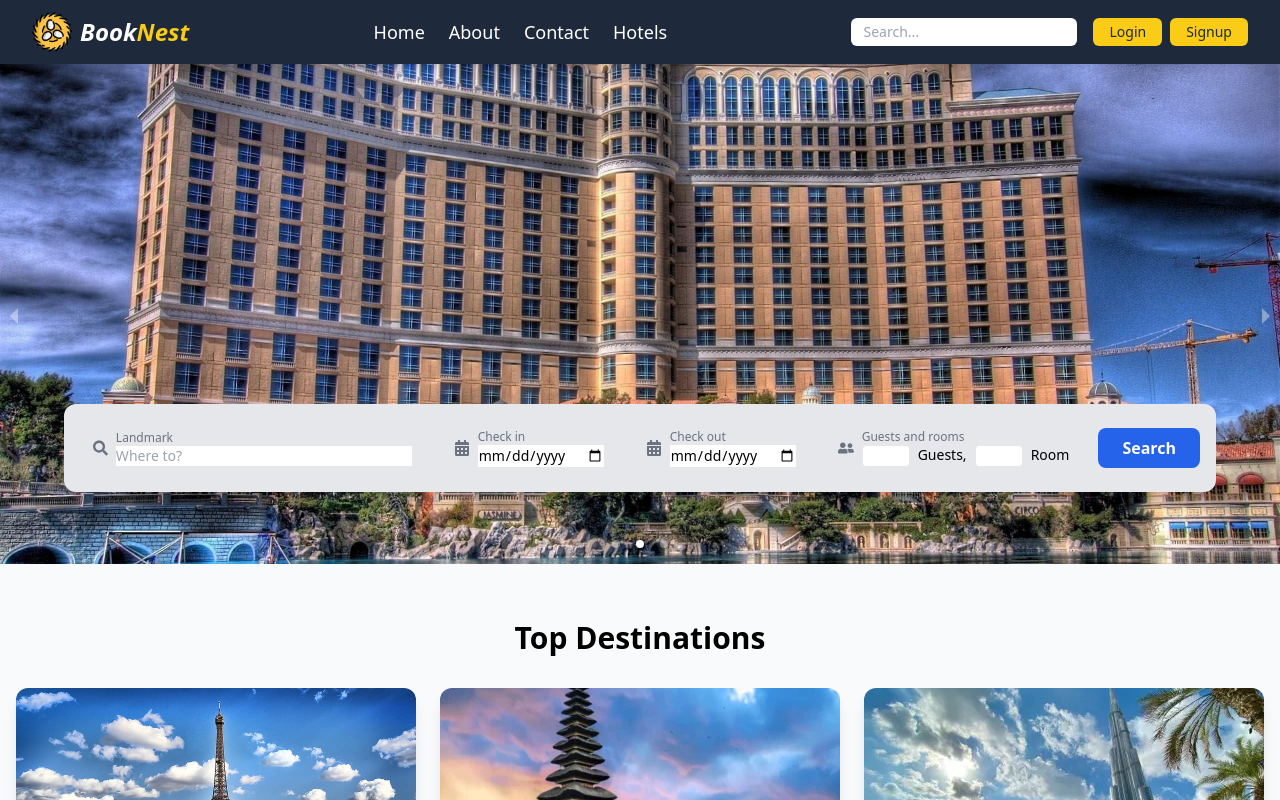
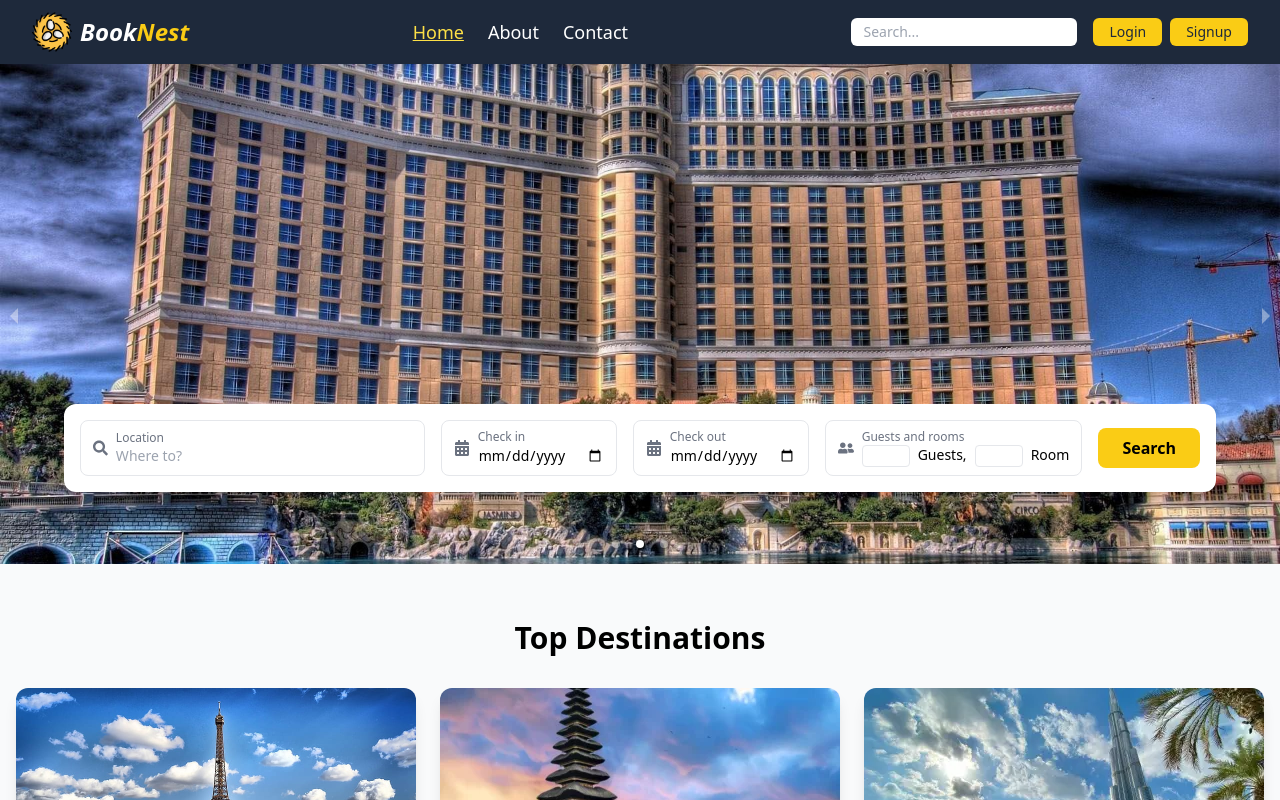
Before and after one commit to kazi-shafat-nawaz/BookNest, a React (Vite) app: page / in a window 1280 px wide. Shown: the top 800 px of the page. Built offline with nearby package versions, Linux system fonts and the light colour scheme.

Commit message:
Added HoverOver Effect in Navbar

```diff
--- a/src/App.jsx
+++ b/src/App.jsx
@@ -4,11 +4,12 @@ import Navbar from "./components/Navbar";
 import Home from "./routes/Home";
 import About from "./routes/About";
 import Contact from "./routes/Contact";
-import Hotels from "./routes/Hotels";
+
 import Login from "./routes/Login";
 import Signup from "./routes/Signup";
 import Footer from './components/Footer';
 import ScrollToTop from "./components/ScrollToTop";
+
 
 const App = () => {
   return (
@@ -20,9 +21,11 @@ const App = () => {
         <Route path="/" element={<Home />} />
         <Route path="/about" element={<About />} />
         <Route path="/contact" element={<Contact />} />
-        <Route path="/hotels" element={<Hotels />} />
+
         <Route path="/login" element={<Login />} />
         <Route path="/signup" element={<Signup />} />
+
+
       </Routes>
       <Footer />
     </div>
--- a/src/components/Navbar.jsx
+++ b/src/components/Navbar.jsx
@@ -1,5 +1,3 @@
-
-
 import React, { useState } from "react";
 import { Link, useLocation } from "react-router-dom";
 import { Menu, X } from "lucide-react"; // Icon library (install with: npm install lucide-react)
@@ -7,17 +5,17 @@ import logo from "../assests/nest.png";
 
 const Navbar = () => {
   const [isOpen, setIsOpen] = useState(false);
-
+  const location = useLocation();
 
 
   return (
-    <nav className="bg-slate-800 shadow-lg fixed top-0 left-0 w-full z-50">
+    <nav className="bg-slate-800 shadow-lg fixed top-0 left-0 w-full z-50 ">
       <div className="max-w-7xl mx-auto px-4 sm:px-6 lg:px-8">
         <div className="flex items-center justify-between h-16">
           {/* Logo */}
           <Link to="/" className="flex items-center gap-2">
             <img src={logo} alt="Hotel Logo" className="h-10 w-auto" />
-            <span className="text-2xl italic font-semibold text-white">
+            <span className="text-2xl italic font-semibold text-white ">
               Book<span className="text-yellow-400">Nest</span>
             </span>
           </Link>
@@ -31,10 +29,39 @@ const Navbar = () => {
 
           {/* Desktop Nav */}
           <div className="hidden md:flex items-center space-x-6">
-            <Link to="/" onClick={() => setIsOpen(false)} className="text-white hover:text-sky-300 text-lg font-light">Home</Link>
-            <Link to="/about" onClick={() => setIsOpen(false)} className="text-white hover:text-sky-300 text-lg font-light">About</Link>
-            <Link to="/contact" onClick={() => setIsOpen(false)} className="text-white hover:text-sky-300 text-lg font-light">Contact</Link>
-            <Link to="/hotels" className="text-white hover:text-sky-300 text-lg font-light">Hotels</Link>
+            <Link
+              to="/"
+              onClick={() => setIsOpen(false)}
+              className={`text-lg font-light hover:text-yellow-300 hover:font-bold ${
+                location.pathname === "/"
+                  ? "font-bold underline text-yellow-300"
+                  : "text-white"
+              }`}
+            >
+              Home
+            </Link>
+            <Link
+              to="/about"
+              onClick={() => setIsOpen(false)}
+              className={`text-lg font-light hover:text-yellow-300 hover:font-bold  ${
+                location.pathname === "/about"
+                  ? "font-bold underline  text-yellow-300"
+                  : "text-white"
+              }`}
+            >
+              About
+            </Link>
+            <Link
+              to="/contact"
+              onClick={() => setIsOpen(false)}
+              className={`text-lg font-light hover:text-yellow-300 hover:font-bold ${
+                location.pathname === "/contact"
+                  ? "font-bold underline text-yellow-300"
+                  : "text-white"
+              }`}
+            >
+              Contact
+            </Link>
           </div>
 
           {/* Desktop Search/Login */}
@@ -44,10 +71,16 @@ const Navbar = () => {
               placeholder="Search..."
               className="px-3 py-1 rounded-md text-sm focus:outline-none focus:ring focus:ring-yellow-400"
             />
-            <Link to="/login" className="ml-4 bg-yellow-400 text-slate-800 px-4 py-1 rounded-md text-sm font-medium hover:bg-yellow-300">
+            <Link
+              to="/login"
+              className="ml-4 bg-yellow-400 text-slate-800 px-4 py-1 rounded-md text-sm font-medium hover:bg-yellow-300"
+            >
               Login
             </Link>
-            <Link to="/signup" className="ml-2 bg-yellow-400 text-slate-800 px-4 py-1 rounded-md text-sm font-medium hover:bg-yellow-300">
+            <Link
+              to="/signup"
+              className="ml-2 bg-yellow-400 text-slate-800 px-4 py-1 rounded-md text-sm font-medium hover:bg-yellow-300"
+            >
               Signup
             </Link>
           </div>
@@ -56,20 +89,44 @@ const Navbar = () => {
         {/* Mobile Dropdown Menu */}
         {isOpen && (
           <div className="md:hidden mt-2 space-y-2 pb-4">
-            <Link to="/" onClick={() => setIsOpen(false)} className="block text-white hover:text-sky-300 text-lg">Home</Link>
-            <Link to="/about" onClick={() => setIsOpen(false)} className="block text-white hover:text-sky-300 text-lg">About</Link>
-            <Link to="/contact" onClick={() => setIsOpen(false)} className="block text-white hover:text-sky-300 text-lg">Contact</Link>
-            <Link to="/hotels" onClick={() => setIsOpen(false)} className="block text-white hover:text-sky-300 text-lg">Hotels</Link>
+            <Link
+              to="/"
+              onClick={() => setIsOpen(false)}
+              className="block text-white hover:text-yellow-300 text-lg"
+            >
+              Home
+            </Link>
+            <Link
+              to="/about"
+              onClick={() => setIsOpen(false)}
+              className="block text-white hover:text-yellow-300 text-lg"
+            >
+              About
+            </Link>
+            <Link
+              to="/contact"
+              onClick={() => setIsOpen(false)}
+              className="block text-white hover:text-yellow-300 text-lg"
+            >
+              Contact
+            </Link>
+
             <div className="mt-2">
               <input
                 type="text"
                 placeholder="Search..."
                 className="w-full px-3 py-1 rounded-md text-sm focus:outline-none focus:ring focus:ring-yellow-400"
               />
-              <Link to="/login" className="block mt-2 bg-yellow-400 text-slate-800 px-4 py-1 rounded-md text-sm text-center font-medium hover:bg-yellow-300">
+              <Link
+                to="/login"
+                className="block mt-2 bg-yellow-400 text-slate-800 px-4 py-1 rounded-md text-sm text-center font-medium hover:bg-yellow-300"
+              >
                 Login
               </Link>
-              <Link to="/signup" className="block mt-2 bg-yellow-400 text-slate-800 px-4 py-1 rounded-md text-sm text-center font-medium hover:bg-yellow-300">
+              <Link
+                to="/signup"
+                className="block mt-2 bg-yellow-400 text-slate-800 px-4 py-1 rounded-md text-sm text-center font-medium hover:bg-yellow-300"
+              >
                 Signup
               </Link>
             </div>
--- a/src/components/SearchBar.jsx
+++ b/src/components/SearchBar.jsx
@@ -1,6 +1,7 @@
 
 import React, { useState } from "react";
 import { FaSearch, FaCalendarAlt, FaUserFriends } from "react-icons/fa";
+import { Link } from "react-router-dom";
 const SearchBar = () => {
 
 const [destination, setDestination] = useState("");
@@ -18,18 +19,23 @@ const handleSearch = () => {
       guests,
       rooms,
     });
+
+    <Link to = "/about">
+    </Link>
+
+
     // You can navigate or call API here
   };
 
 
     return (
-        <div className="bg-gray-200 shadow-lg rounded-xl p-4 max-w-6xl mx-auto -mt-40 z-10 relative">
+        <div className="bg-white shadow-lg rounded-xl p-4 max-w-6xl  mx-auto -mt-40 z-10 relative ">
       <div className="flex flex-col md:flex-row items-stretch gap-4">
         {/* Destination */}
         <div className="flex items-center border rounded-lg px-3 py-2 flex-1">
           <FaSearch className="text-gray-500 mr-2" />
           <div className="flex flex-col w-full">
-            <span className="text-xs text-gray-500">Landmark</span>
+            <span className="text-xs text-gray-500">Location</span>
             <input
               type="text"
               placeholder="Where to?"
@@ -97,7 +103,7 @@ const handleSearch = () => {
         {/* Search Button */}
         <button
           onClick={handleSearch}
-          className="bg-blue-600 text-white font-semibold rounded-lg px-6 py-2 hover:bg-blue-500 self-center"
+          className="bg-yellow-400 text-black font-semibold rounded-lg px-6 py-2 hover:bg-yellow-300 self-center"
         >
           Search
         </button>
--- a/src/routes/Home.jsx
+++ b/src/routes/Home.jsx
@@ -2,6 +2,7 @@
 import React, { useState } from "react";
 import HeroSlider from "../components/HeroSlider";
 import SearchBar from "../components/SearchBar";
+
 
 const destinations = [
   { title: "Paris", image: "/images/paris.jpg" },
@@ -28,11 +29,18 @@ const hotels = [
 ];
 
 const Home = () => {
+
+  const [searchData, setSearchData] = useState(null);
+
+  const handleSearch = (data) => {
+    setSearchData(data); // { city, checkIn, checkOut, guests, rooms }
+  };
   return (
     <>
     <div className="relative">
       <HeroSlider />
-      <SearchBar/>
+       <SearchBar onSearch={handleSearch} />
+
     </div>
 
 
--- a/src/routes/Hotels.jsx
+++ /dev/null
@@ -1,25 +0,0 @@
-import React from "react";
-
-const Hotels = () => {
-  return (
-    <div className="min-h-screen bg-slate-50 w-full flex items-center justify-center">
-      <div className="flex flex-col items-start max-w-3xl  gap-5 ">
-        <h1
-          className="text-6xl font-bold text-black
-text-center mt-20"
-        >
-          Hotels
-        </h1>
-
-        <p>
-          Lorem ipsum dolor sit amet, consectetur adipisicing elit. Quia
-          consequuntur asperiores saepe distinctio, vel ducimus corrupti nam
-          rerum voluptatem pariatur ex fuga, blanditiis sunt assumenda at
-          consectetur dolores cum? Harum.
-        </p>
-      </div>
-    </div>
-  );
-};
-
-export default Hotels;
```
